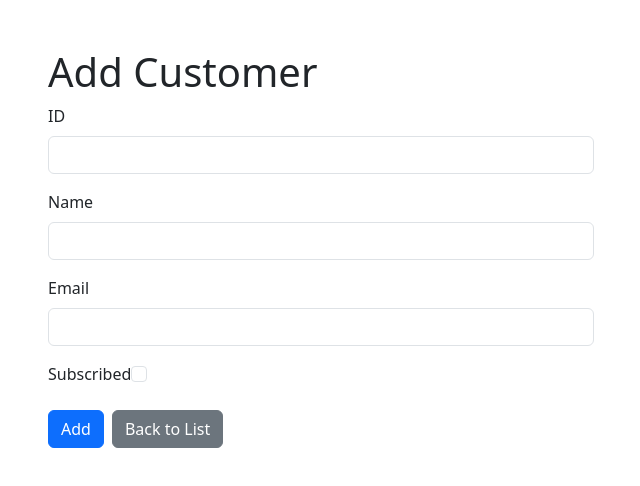
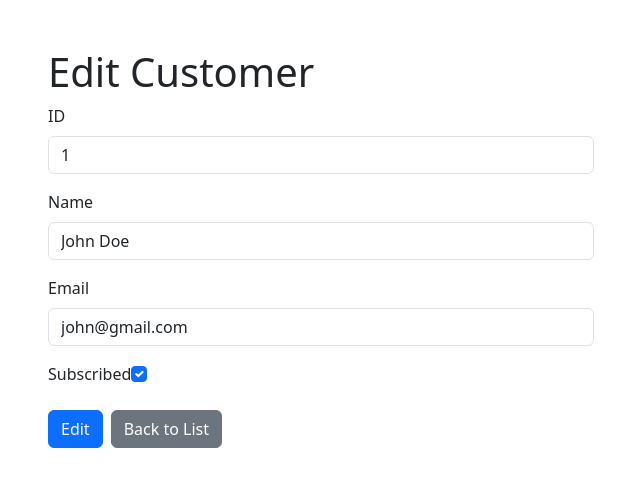
Before and after one commit to fep-coder/react-customer-management, a React (Vite) app: page /edit/1 in a window 1280 px wide. Shown: the top 486 px of the page, without its empty margins (319-959 px from the left). Built offline with nearby package versions, Linux system fonts and the light colour scheme; data requests are answered from the project's data file.

Commit message:
12 EditCustomer functionality

```diff
--- a/db.json
+++ b/db.json
@@ -19,22 +19,22 @@
       "subscribed": false
     },
     {
-      "id": 4,
+      "id": "4",
       "name": "Jill",
       "email": "jill@gmail.com",
       "subscribed": true
     },
     {
-      "id": 5,
+      "id": "5",
       "name": "john",
       "email": "john@gmail.com",
       "subscribed": true
     },
     {
-      "id": 15,
-      "name": "test",
-      "email": "test",
-      "subscribed": false
+      "id": "77",
+      "name": "Mike 2",
+      "email": "mike@gmail.com",
+      "subscribed": true
     }
   ]
 }
--- a/src/AddCustomer.jsx
+++ b/src/AddCustomer.jsx
@@ -38,7 +38,7 @@ function AddCustomer() {
                         className="form-control"
                         id="id"
                         value={id}
-                        onChange={(e) => setId(parseInt(e.target.value))}
+                        onChange={(e) => setId(e.target.value)}
                     />
                 </div>
                 <div className="mb-3">
--- a/src/EditCustomer.jsx
+++ b/src/EditCustomer.jsx
@@ -1,6 +1,9 @@
-import { useState } from "react";
-import { useAddCustomerMutation } from "./slices/customersApiSlice";
-import { Link, useNavigate } from "react-router-dom";
+import { useEffect, useState } from "react";
+import {
+    useGetCustomerQuery,
+    useUpdateCustomerMutation,
+} from "./slices/customersApiSlice";
+import { Link, useNavigate, useParams } from "react-router-dom";
 import { toast } from "react-toastify";
 
 function EditCustomer() {
@@ -9,25 +12,49 @@ function EditCustomer() {
     const [email, setEmail] = useState("");
     const [subscribed, setSubscribed] = useState(false);
 
+    const { id: customerId } = useParams();
+
     const navigate = useNavigate();
 
-    const [addCustomer] = useAddCustomerMutation();
+    const {
+        data: customer,
+        isLoading,
+        error,
+    } = useGetCustomerQuery(customerId);
+
+    const [updateCustomer, { isLoading: loadingUpdate }] =
+        useUpdateCustomerMutation();
+
+    useEffect(() => {
+        if (customer) {
+            setId(customer.id);
+            setName(customer.name);
+            setEmail(customer.email);
+            setSubscribed(customer.subscribed);
+        }
+    }, [customer]);
 
     const handleSubmit = async (e) => {
         e.preventDefault();
         try {
-            await addCustomer({ id, name, email, subscribed });
-            toast.success("Customer added successfully");
+            await updateCustomer({ id, name, email, subscribed });
+            toast.success("Customer updated successfully");
             navigate("/");
         } catch (error) {
             console.log(error);
-            toast.error("Failed to add customer");
+            toast.error("Failed to update customer");
         }
     };
 
     return (
         <div className="col-6 mx-auto mt-5 ">
-            <h1>Add Customer</h1>
+            {isLoading ? (
+                <p>Loading...</p>
+            ) : error ? (
+                <p>{error}</p>
+            ) : (
+                <>
+                    <h1>Edit Customer</h1>
 
                     <form onSubmit={handleSubmit}>
                         <div className="mb-3">
@@ -38,7 +65,7 @@ function EditCustomer() {
                                 className="form-control"
                                 id="id"
                                 value={id}
-                        onChange={(e) => setId(parseInt(e.target.value))}
+                                onChange={(e) => setId(e.target.value)}
                             />
                         </div>
                         <div className="mb-3">
@@ -70,14 +97,18 @@ function EditCustomer() {
                                 className="form-check-input"
                                 id="subscribed"
                                 checked={subscribed}
-                        onChange={(e) => setSubscribed(e.target.checked)}
+                                onChange={(e) =>
+                                    setSubscribed(e.target.checked)
+                                }
                             />
                         </div>
-                <button className="btn btn-primary">Add</button>
+                        <button className="btn btn-primary">Edit</button>
                         <Link to="/" className="btn btn-secondary ms-2">
                             Back to List
                         </Link>
                     </form>
+                </>
+            )}
         </div>
     );
 }
```
Lines whose indentation alone changed are shown as unchanged.
